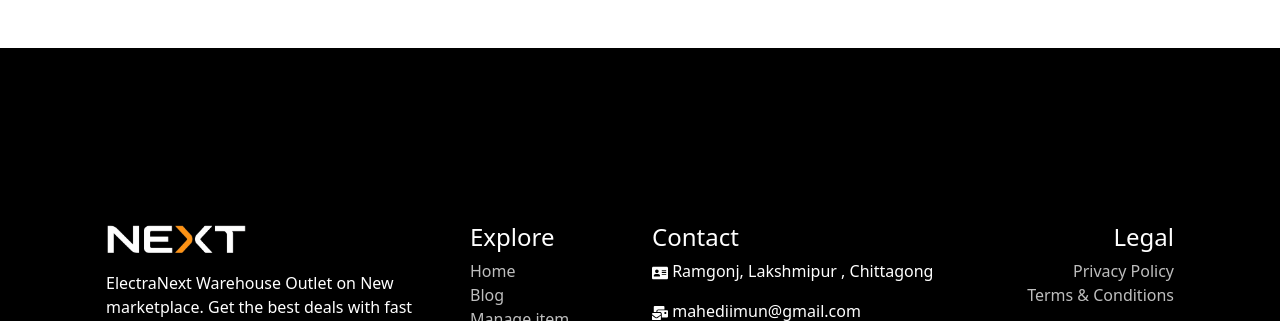
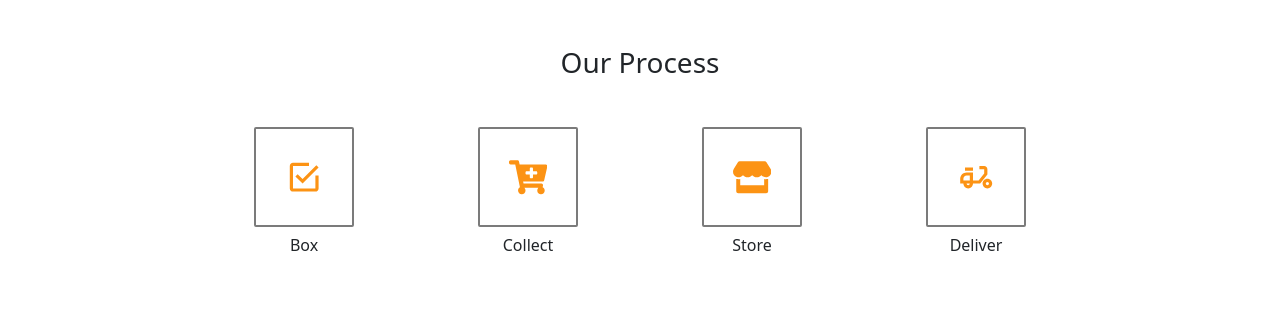
Before and after one commit to mehedi-imun/electraNext-warehouse-server, a React (Create React App) app: page / in a window 1280 px wide. Shown: the part 1198-1519 px from the top of the page. Built offline with nearby package versions, Linux system fonts and the light colour scheme; no server answers.

Commit message:
add our process section

```diff
--- a/src/components/Pages/Home/Home.js
+++ b/src/components/Pages/Home/Home.js
@@ -2,6 +2,7 @@ import React from 'react';
 import PageTitle from '../../Shared/PageTittle/PageTitle';
 import Banner from './Banner/Banner';
 import InventoryItems from './InventoryItems/InventoryItems';
+import OurProcess from './OurProcess/OurProcess';
 import Services from './Services/Services';
 import WhyChooseUs from './WhyChooseUs/WhyChooseUs';
 
@@ -13,6 +14,7 @@ const Home = () => {
             <InventoryItems></InventoryItems>
             <Services></Services>
             <WhyChooseUs></WhyChooseUs>
+            <OurProcess></OurProcess>
 
         </div>
     );
--- /dev/null
+++ b/src/components/Pages/Home/OurProcess/OurProcess.css
@@ -0,0 +1,25 @@
+.process-box-body {
+  width: 70%;
+  margin: 0 auto;
+}
+.process-box {
+  width: 100px;
+  height: 100px;
+  border: 2px solid rgb(123, 123, 123);
+  display: flex;
+  justify-content: center !important;
+  align-items: center !important;
+  border-radius: 2px;
+}
+.process-box svg {
+  width: 40%;
+  height: 40%;
+  font-size: 20px !important;
+  color: #fc9314;
+}
+.process-box-body h6 {
+  margin: 0;
+  padding: 0;
+  margin-top: -15px;
+  text-transform: capitalize;
+}
--- /dev/null
+++ b/src/components/Pages/Home/OurProcess/OurProcess.js
@@ -0,0 +1,34 @@
+import React from 'react';
+import './OurProcess.css'
+import { FaCartPlus, FaStore, } from 'react-icons/fa';
+import { IoMdCheckboxOutline } from 'react-icons/io';
+import { MdOutlineDeliveryDining } from 'react-icons/md';
+const OurProcess = () => {
+    return (
+        <div className='process-box-body'>
+            <h3 className='text-center mt-5 mb-5'>Our Process</h3>
+            <div className='d-flex justify-content-around flex-wrap '>
+                <div className='text-center mb-3'>
+                    <div className='process-box ' ><IoMdCheckboxOutline /></div> <br />
+                    <h6>box</h6>
+                </div>
+                <div className='text-center'>
+                    <div className='process-box' ><FaCartPlus /></div> <br />
+                    <h6>Collect</h6>
+                </div>
+                <div className='text-center'>
+                    <div className='process-box' ><FaStore /></div> <br />
+                    <h6>Store</h6>
+                </div>
+                <div className='text-center'>
+                    <div className='process-box' ><MdOutlineDeliveryDining /></div> <br />
+                    <h6>Deliver</h6>
+                </div>
+            </div>
+
+
+        </div>
+    );
+};
+
+export default OurProcess;
--- a/src/components/Shared/Footer/Footer.css
+++ b/src/components/Shared/Footer/Footer.css
@@ -5,6 +5,7 @@
   flex-direction: column;
   justify-content: center;
   margin-top: 50px;
+  box-sizing: border-box;
 }
 
 .navItem a:hover {
```
